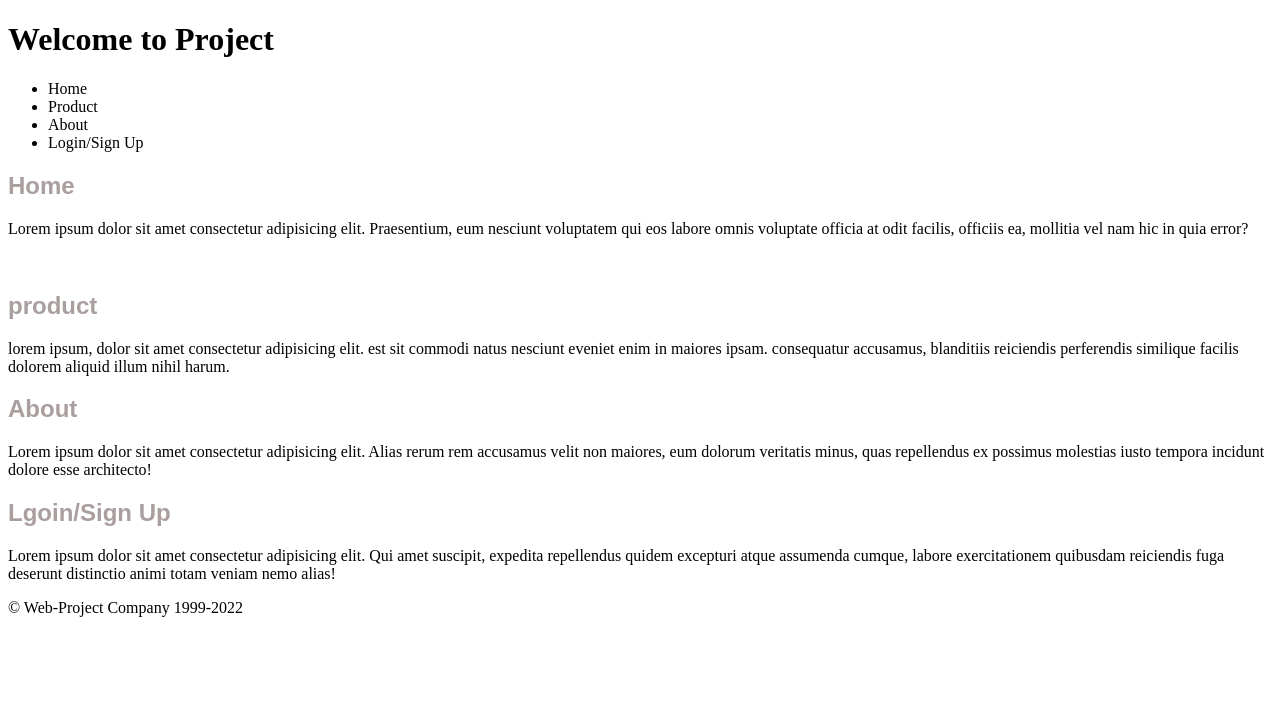
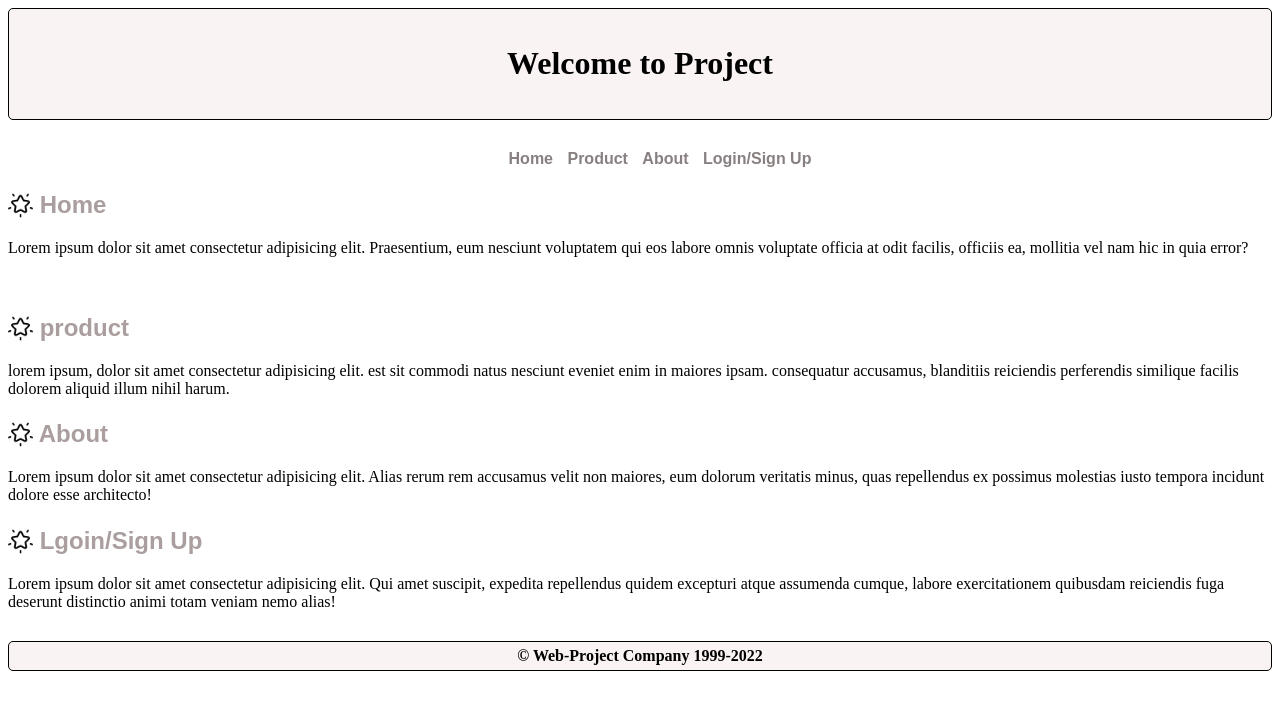
Before and after one commit to Tarik-Harda/Web-Project, a plain HTML site: page index.html in a window 1280 px wide. Drawn offline with Linux system fonts and the light colour scheme.

Commit message:
merged ...

```diff
--- a/style.css
+++ b/style.css
@@ -1,5 +1,49 @@
+header {
+    text-align: center;
+    background-color: rgb(250, 243, 243);
+    border-radius: 5px;
+    border: 1px solid black;
+    padding: 15px;
+    margin-bottom: 30px;
+
+}
+
+h2::before {
+    content: "";
+    background-image: url(res/star.png);
+    background-size: 100% 100%;
+    display: inline-block;
+    height: 25px;
+    width: 25px;
+    position: relative;
+    top: 5px;
+}
 h2{
     color: rgb(170, 158, 158);
     font-weight: bolder;
     font-family:'Arial Narrow Bold', sans-serif;
 }
+nav ul {
+    list-style: none;
+    text-align:center;
+    color: rgb(136, 128, 128);
+    font-weight: bold;
+    font-family: fantasy;
+}
+
+nav ul li {
+    padding: 5px;
+    text-decoration: none;
+    display: inline;
+}
+
+footer {
+    text-align: center;
+    background-color: rgb(250, 243, 243);
+    border-radius: 5px;
+    border: 1px solid black;
+    padding: 5px;
+    font-weight: bold;
+    margin-top: 30px;
+
+}
```
